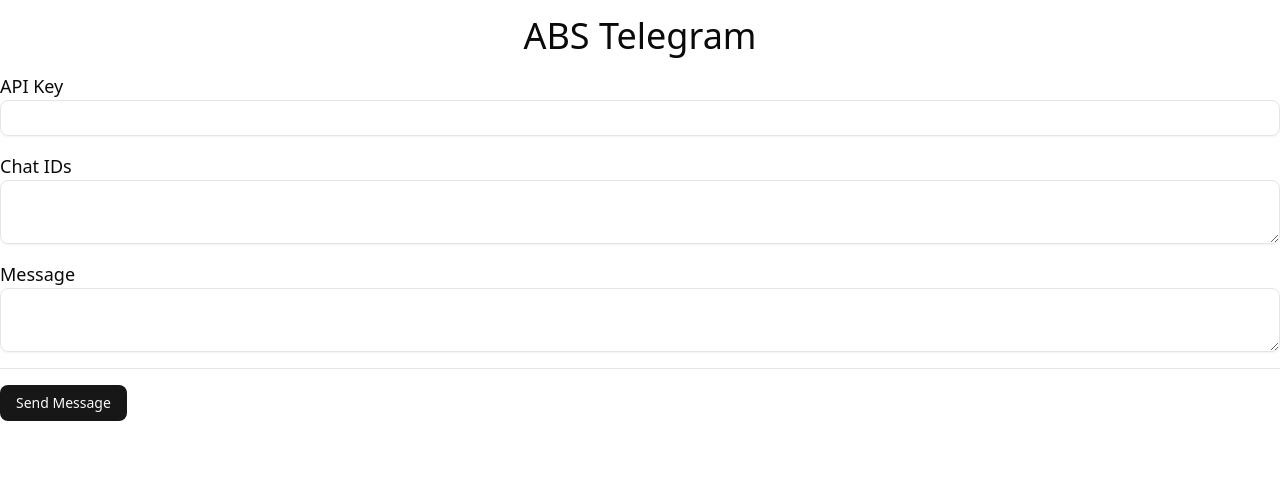
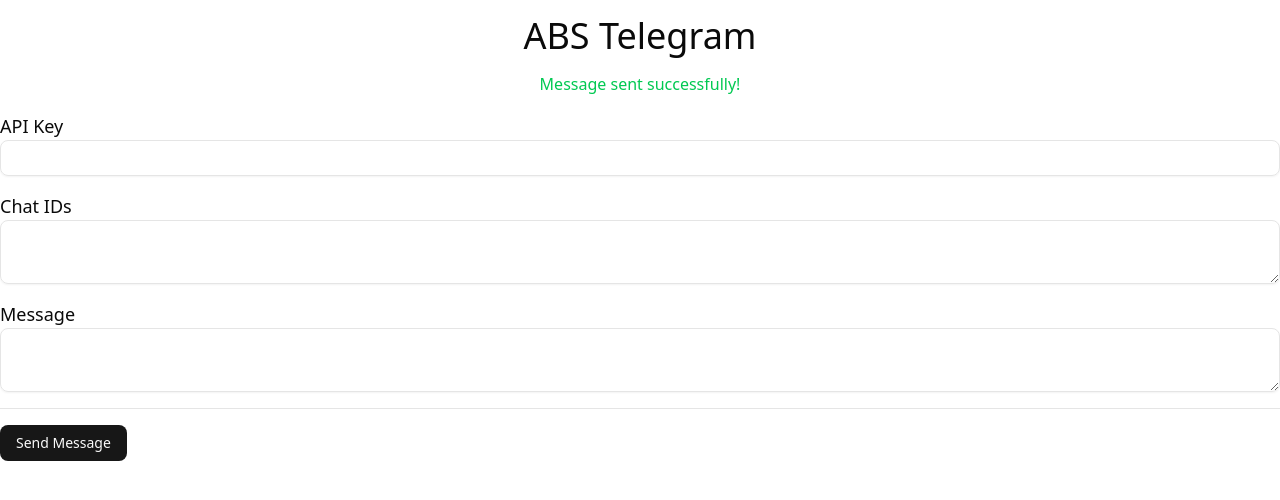
Before and after one commit to always-be-shipping/abs-telegram, a Next.js app: page / in a window 1280 px wide. Both pictures are taken after typing "Sample", "Sample", "Sample" into the empty fields and a click on the button "Send Message". Shown: the top 500 px of the page. Built offline with nearby package versions, Linux system fonts and the light colour scheme.

Commit message:
useActionState

```diff
--- a/app/actions.ts
+++ b/app/actions.ts
@@ -1,9 +1,10 @@
 "use server";
 
-export async function sendMessages(formData: FormData) {
+export async function sendMessages(state: string, formData: FormData) {
   const apiKey = formData.get("apiKey") as string;
   const chatIds = formData.get("chatIds") as string;
   const message = formData.get("message") as string;
 
   console.log({ apiKey, chatIds, message });
+  return "Message sent successfully!";
 }
--- a/app/page.tsx
+++ b/app/page.tsx
@@ -1,15 +1,20 @@
+"use client";
+
 import { Button } from "@/components/ui/button";
 import { Input } from "@/components/ui/input";
 import { Label } from "@/components/ui/label";
 import { Separator } from "@/components/ui/separator";
 import { Textarea } from "@/components/ui/textarea";
 import { sendMessages } from "@/app/actions";
+import { useActionState } from "react";
 
 export default function Home() {
+  const [state, action, pending] = useActionState(sendMessages, "");
   return (
     <>
       <h1 className="text-center text-4xl">ABS Telegram</h1>
-      <form action={sendMessages}>
+      {state && <div className="text-center text-green-500 mt-4">{state}</div>}
+      <form action={action}>
         <Label className="block text-lg mt-4" htmlFor="apiKey">
           API Key
         </Label>
@@ -23,7 +28,9 @@
         </Label>
         <Textarea name="message" />
         <Separator className="my-4" />
-        <Button type="submit">Send Message</Button>
+        <Button type="submit" disabled={pending}>
+          {pending ? "Sending..." : "Send Message"}
+        </Button>
       </form>
     </>
   );
```
